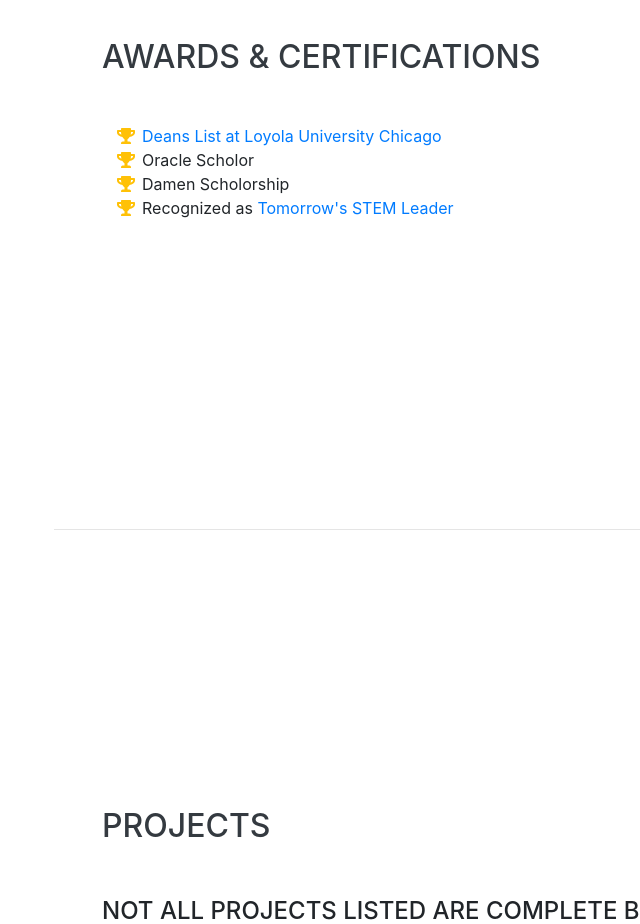
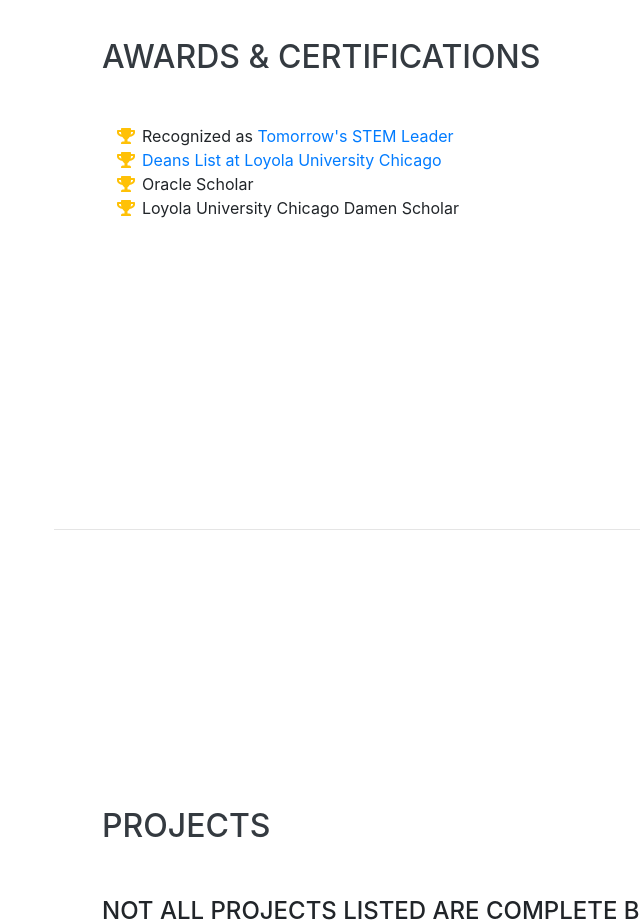
Before and after one commit to emontenegro410/onlineresume, a website with bundled scripts: page index.html in a window 1280 px wide. Shown: the part 3960-4884 px from the top of the page, without its empty margins (218-858 px from the left). Built offline with nearby package versions, Linux system fonts and the light colour scheme; a web font is replaced by a local one.

Commit message:
Update index.html

```diff
--- a/index.html
+++ b/index.html
@@ -254,18 +254,16 @@
         <ul class="fa-ul mb-0">
           <li>
             <i class="fa-li fa fa-trophy text-warning"></i>
-            <a href="img\deanlist.pdf">Deans List at Loyola University Chicago</a>
-            </li>
+            Recognized as <a href="https://luc.edu/features/stories/academics/stemstudents/"> Tomorrow's STEM Leader</a></li>
           <li>
             <i class="fa-li fa fa-trophy text-warning"></i>
-            Oracle Scholor</li>
+            <a href="img\deanlist.pdf">Deans List at Loyola University Chicago</a></li>
           <li>
             <i class="fa-li fa fa-trophy text-warning"></i>
-            Damen Scholorship</li>
+            Oracle Scholar</li>
           <li>
             <i class="fa-li fa fa-trophy text-warning"></i>
-            Recognized as <a href="https://luc.edu/features/stories/academics/stemstudents/"> Tomorrow's STEM Leader</a>
-          </li>
+            Loyola University Chicago Damen Scholar</li>
         </ul>
       </div>
     </section>
```
